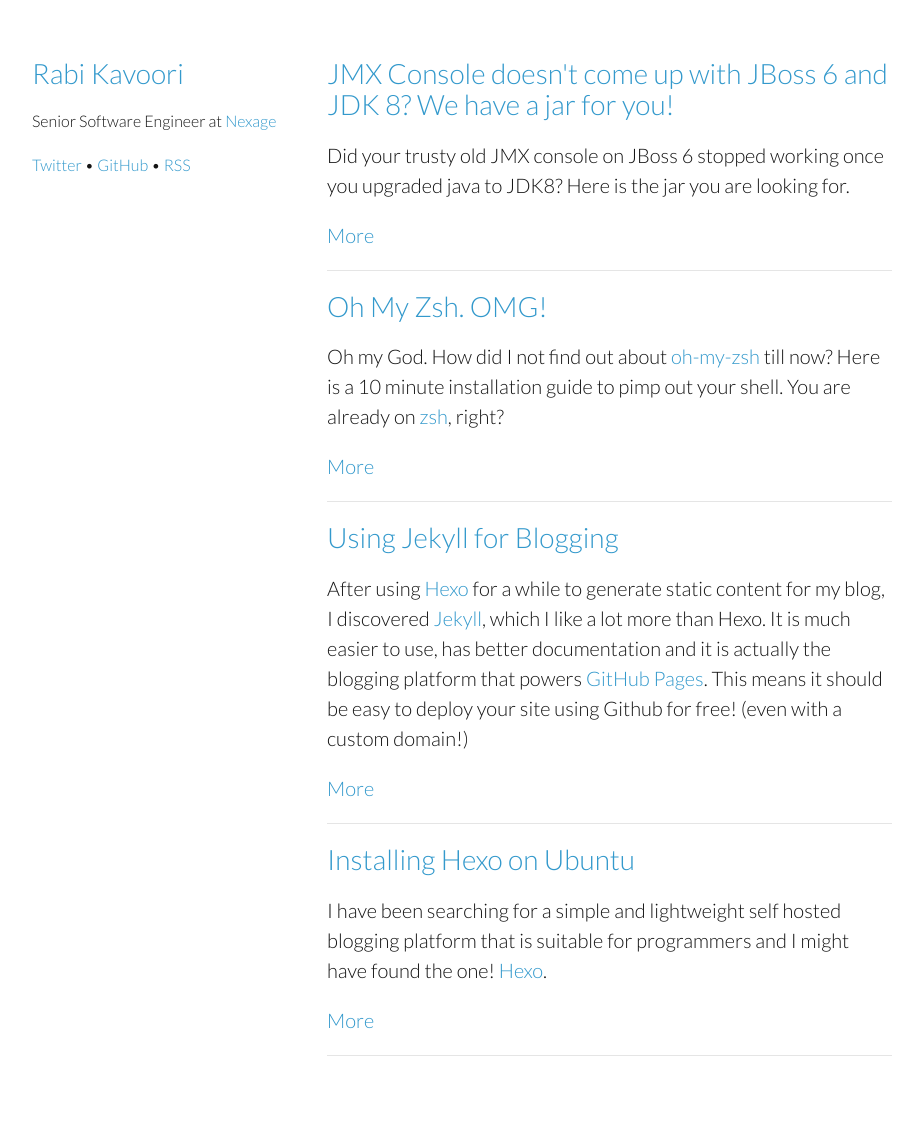
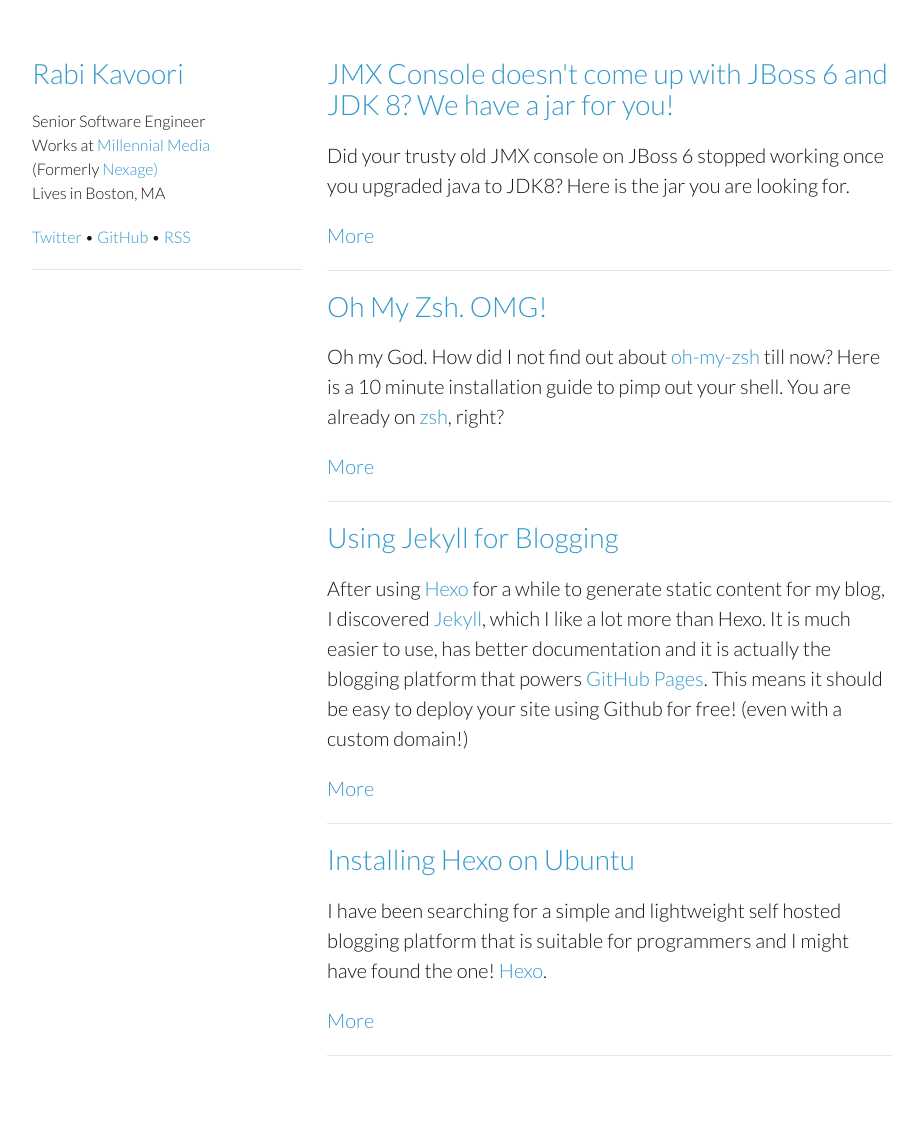
Before and after one commit to kavoori/kavoori.github.io, a Jekyll site: the page built from index.html, in a window 1280 px wide. Shown: the whole page, without its empty margins (178-1101 px from the left). Built offline with Jekyll 4.4.1, drawn with Linux system fonts in a browser that asks for light colours; the list of posts is cut into pages by our own code.

```diff
--- a/_includes/header.html
+++ b/_includes/header.html
@@ -1,10 +1,15 @@
 <header>
         <link rel="alternate" type="application/rss+xml" title="{{ site.name }}" href="{{ site.url }}/feed.xml">
         <h1 class="view"><a href="/">Rabi Kavoori</a></h1>
-        <p>Senior Software Engineer at <a href="http://www.nexage.com" target="_blank">Nexage</a> </p>
+        <p>Senior Software Engineer</br>
+           Works at <a href="http://www.millennialmedia.com/" target="_blank">Millennial Media</a></br>
+           (Formerly <a href="http://www.nexage.com/" target="_blank">Nexage)</a></br>
+           Lives in Boston, MA</br>
+        </p>
         <p>
           <a href="https://twitter.com/rabi_rob" target="_blank">Twitter</a> •
           <a href="https://github.com/kavoori" target="_blank">GitHub</a> •
           <a href="/feed.xml">RSS</a>
         </p>
+        <hr/>
 </header>
```
Also changed, not shown: about.md (deleted, +0 -7 lines).
